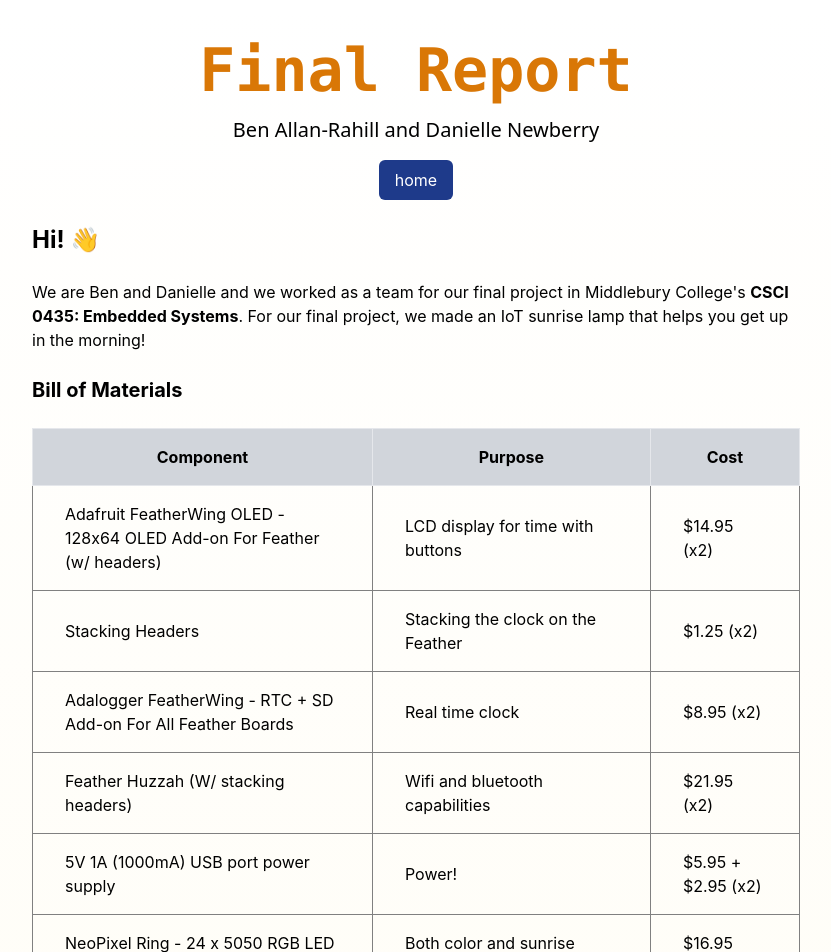
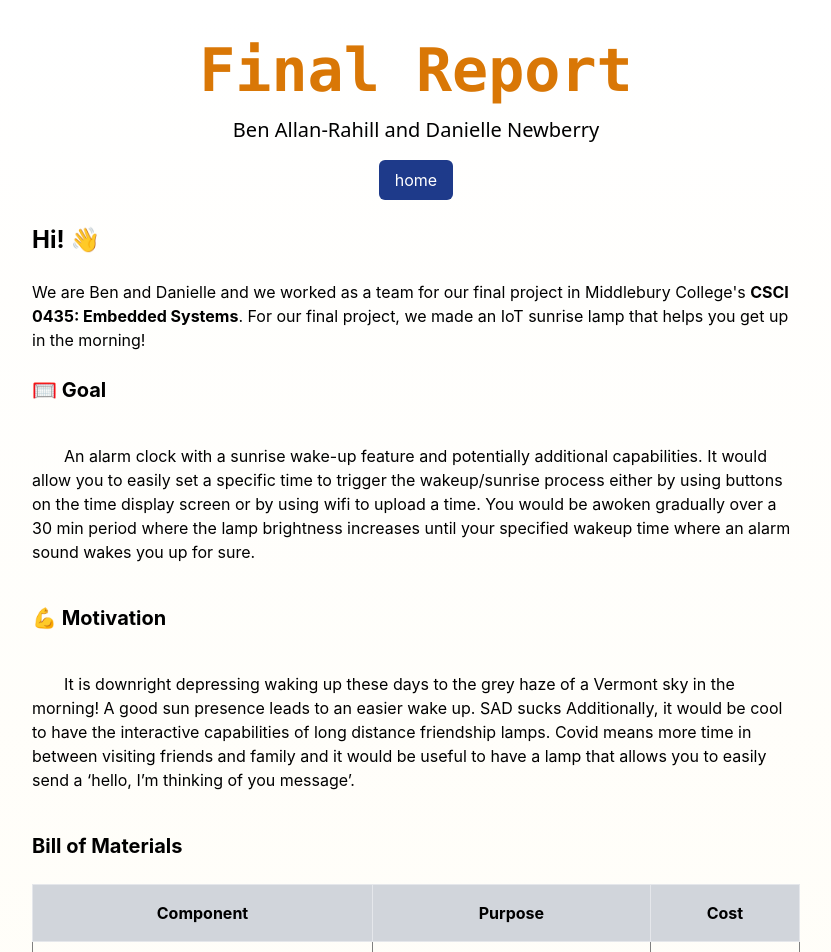
Before and after one commit to jiito/suunn-site, a Next.js app: page /report in a window 1280 px wide. Shown: the top 952 px of the page, without its empty margins (224-1055 px from the left). Built offline with nearby package versions, Linux system fonts and the light colour scheme.

Commit message:
added motivation and refs

```diff
--- a/src/pages/report/index.tsx
+++ b/src/pages/report/index.tsx
@@ -23,6 +23,26 @@ const ReportPage = () => {
           in Middlebury College&apos;s{' '}
           <strong>CSCI 0435: Embedded Systems</strong>. For our final project,
           we made an IoT sunrise lamp that helps you get up in the morning!
+        </p>
+        <h4 className="self-start my-6 text-xl font-bold">🥅 Goal</h4>
+        <p className="self-start py-4">
+          &emsp;&emsp;An alarm clock with a sunrise wake-up feature and
+          potentially additional capabilities. It would allow you to easily set
+          a specific time to trigger the wakeup/sunrise process either by using
+          buttons on the time display screen or by using wifi to upload a time.
+          You would be awoken gradually over a 30 min period where the lamp
+          brightness increases until your specified wakeup time where an alarm
+          sound wakes you up for sure.
+        </p>
+        <h4 className="self-start my-6 text-xl font-bold">💪 Motivation</h4>
+        <p className="self-start py-4">
+          &emsp;&emsp;It is downright depressing waking up these days to the
+          grey haze of a Vermont sky in the morning! A good sun presence leads
+          to an easier wake up. SAD sucks Additionally, it would be cool to have
+          the interactive capabilities of long distance friendship lamps. Covid
+          means more time in between visiting friends and family and it would be
+          useful to have a lamp that allows you to easily send a ‘hello, I’m
+          thinking of you message’.
         </p>
         <h4 className="self-start my-6 text-xl font-bold">Bill of Materials</h4>
         <div>
@@ -95,6 +115,7 @@ const ReportPage = () => {
             </tbody>
           </table>
         </div>
+
         <p className="self-start py-4">
           &emsp;&emsp;Above are the parts that we used in our project. We chose
           the Adafruit Feather ecosystem as it allowed for compact, easy
@@ -451,6 +472,33 @@ const ReportPage = () => {
           <li>Music Alarms with speaker</li>
           <li>Brighter Lights</li>
         </ul>
+        <h4 className="self-start my-6 text-xl font-bold">References</h4>
+        <div className="flex flex-col self-start underline">
+          <a
+            href="https://micropython-on-wemos-d1-mini.readthedocs.io/en/latest/basics.html#beepers"
+            className="self-start py-4"
+          >
+            Buzzer Info
+          </a>
+          <a
+            href="https://github.com/mchobby/esp8266-upy/blob/master/pcf8523/"
+            className="self-start py-4"
+          >
+            Real Time Clock Library
+          </a>
+          <a
+            href="https://github.com/nemart69/sh1107-micropython"
+            className="self-start py-4"
+          >
+            OLED Screen Library
+          </a>
+          <a
+            href="https://cdn-learn.adafruit.com/downloads/pdf/adafruit-huzzah32-esp32-feather.pdf"
+            className="self-start py-4"
+          >
+            Huzzah Datasheet
+          </a>
+        </div>
       </main>
     </PageWrapper>
   )
```
